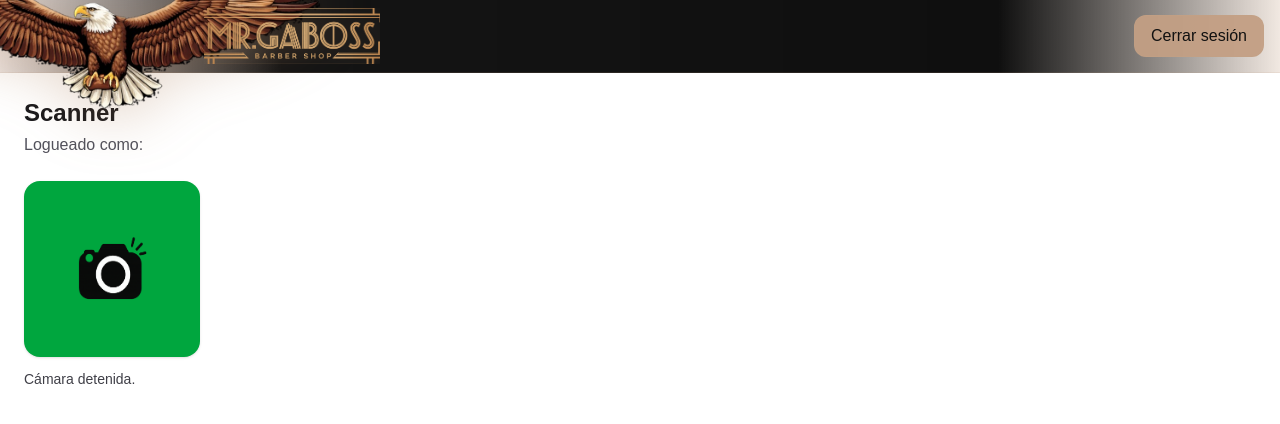
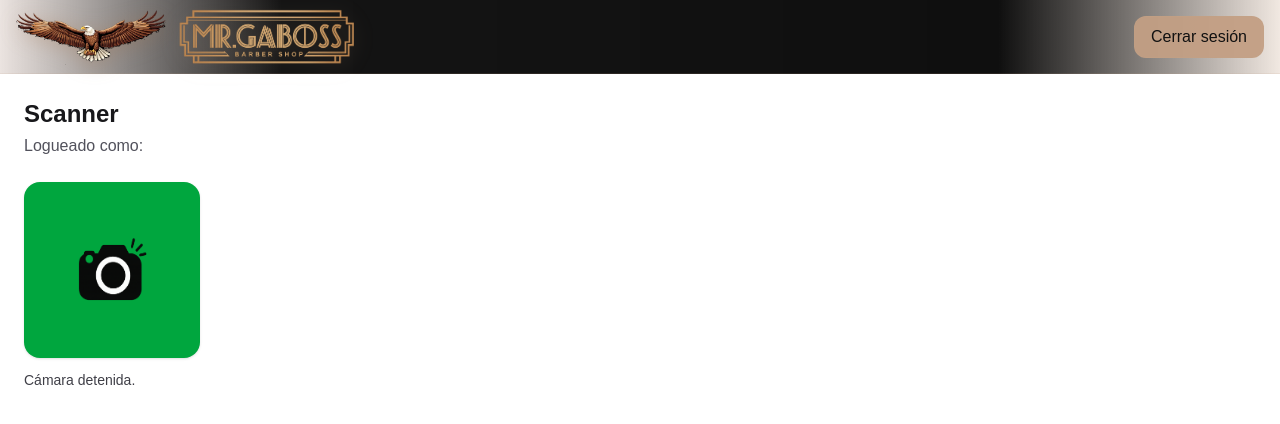
Before and after one commit to MrGaboss3202/barber-web, a Next.js app: page /barber in a window 1280 px wide. Shown: the top 424 px of the page. Built offline with nearby package versions, Linux system fonts and the light colour scheme; no server answers; a web font is replaced by a local one.

Commit message:
fix topnav eagle size stable

```diff
--- a/components/TopNav.tsx
+++ b/components/TopNav.tsx
@@ -30,41 +30,31 @@ export function TopNav(_props: Props) {
     >
       <div className="mx-auto max-w-7xl px-4 py-2 flex items-center justify-between">
         {/* Marca (Águila + Logo dorado) */}
-        <Link href="/admin" className="flex items-center gap-2 sm:gap-3 group min-w-0">
-          {/* Águila (ajustada para verse del tamaño visual del logo) */}
-          <div className="relative h-10 w-28 sm:h-12 sm:w-36 md:h-14 md:w-44 shrink-0 overflow-visible">
+        <Link
+          href="/admin"
+          className="flex items-center gap-2 sm:gap-3 group min-w-0"
+        >
+          {/* Águila: tamaño fijo para que no cambie entre localhost / Vercel */}
+          <div className="shrink-0 flex items-center">
             <Image
-              src="/icons/aguila.png"
+              src="/icons/aguila.png" // <- renombra el archivo para romper caché
               alt="Águila Mr Gaboss"
-              fill
+              width={150}
+              height={56}
               priority
-              sizes="(max-width: 640px) 112px, (max-width: 768px) 144px, 176px"
-              className="
-                object-contain object-center
-                scale-[2.85] sm:scale-[2.9] md:scale-[2.95]
-                -translate-y-[1px]
-                drop-shadow-[0_3px_10px_rgba(167,112,69,0.30)]
-                transition-transform duration-200
-                group-hover:scale-[1.6] sm:group-hover:scale-[1.65] md:group-hover:scale-[1.7]
-              "
+              className="h-auto w-[110px] sm:w-[130px] md:w-[150px] object-contain drop-shadow-[0_3px_10px_rgba(167,112,69,0.30)] transition-transform duration-200 group-hover:scale-[1.03]"
             />
           </div>
 
           {/* Logo texto dorado */}
-          <div className="relative h-10 w-28 sm:h-12 sm:w-36 md:h-14 md:w-44 shrink-0 overflow-hidden">
+          <div className="shrink-0 flex items-center">
             <Image
-              src="/icons/gaboss.png" // <-- CAMBIA por el nombre real del archivo
+              src="/icons/gaboss.png"
               alt="Mr Gaboss Barber Shop"
-              fill
+              width={180}
+              height={60}
               priority
-              sizes="(max-width: 640px) 112px, (max-width: 768px) 144px, 176px"
-              className="
-                object-contain object-center
-                scale-[1.08] sm:scale-[1.12] md:scale-[1.15]
-                drop-shadow-[0_3px_10px_rgba(195,160,132,0.18)]
-                transition-transform duration-200
-                group-hover:scale-[1.12] sm:group-hover:scale-[1.16] md:group-hover:scale-[1.2]
-              "
+              className="h-auto w-[120px] sm:w-[145px] md:w-[180px] object-contain drop-shadow-[0_3px_10px_rgba(195,160,132,0.18)] transition-transform duration-200 group-hover:scale-[1.02]"
             />
           </div>
         </Link>
```
